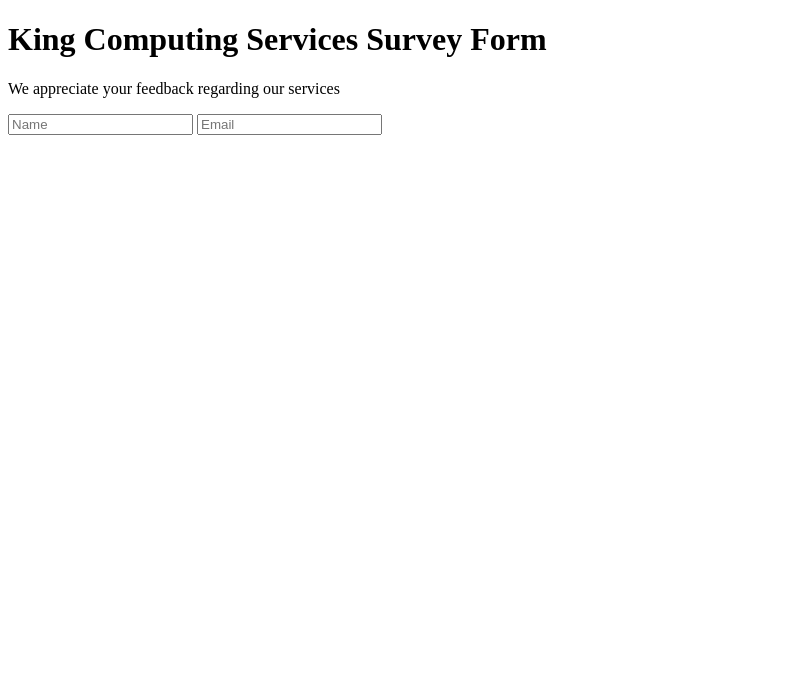
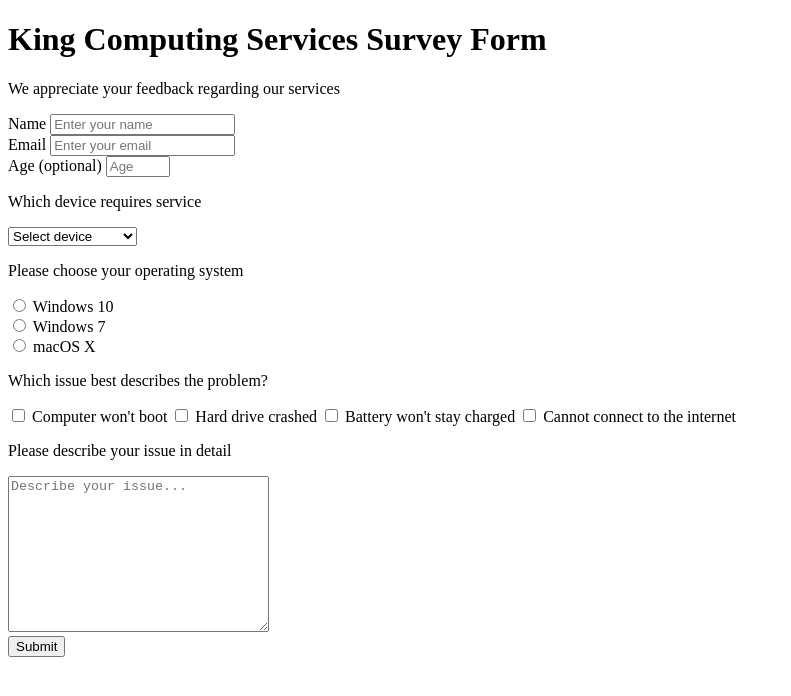
Before and after one commit to lax0248917/100DOC_Survey_Form, a plain HTML site: page index.html in a window 1280 px wide. Shown: the whole page, without its empty margins (0-791 px from the left). Drawn offline with Linux system fonts and the light colour scheme.

Commit message:
:rocket: Added all elements

```diff
--- a/index.html
+++ b/index.html
@@ -10,16 +10,83 @@
 </head>
 
 <body>
-  <div>
+  <div class="form-group">
     <h1 id="title">King Computing Services Survey Form</h1>
   </div>
-  <div>
+  <div class="form-group">
     <p id="description">We appreciate your feedback regarding our services</p>
   </div>
-  <div>
+  <div class="form-group">
     <form action="input" id="survey-form">
-      <input type="text" name="name" placeholder="Name" id="name" required>
-      <input type="email" placeholder="Email" id="email" required>
+      <div class="form-group">
+        <label for="name" id="name-label">Name</label>
+        <input type="text" name="name" placeholder="Enter your name" id="name" required>
+      </div>
+      <div class="form-group">
+        <label for="email" id="email-label">Email</label>
+        <input type="email" placeholder="Enter your email" id="email" required>
+      </div>
+      <div class="form-group">
+        <label for="number" id="number-label">Age (optional)</label>
+        <input type="number" placeholder="Age" id="number" min="1" max="120" required>
+      </div>
+      <div class="form-group">
+        <p>Which device requires service</p>
+        <select name="dropdown" id="dropdown" class="form-control" required>
+          <option disabled selected value="">Select device</option>
+          <option value="Windows Desktop">Windows Desktop</option>
+          <option value="Macbook">Macbook</option>
+          <option value="iPad">iPad</option>
+        </select>
+      </div>
+      <div class="form-group">
+        <p>Please choose your operating system</p>
+        <label for="radio">
+          <input type="radio" name="operating-system" value="Windows 10" class="input-radio">
+          Windows 10
+        </label>
+      </div>
+      <div class="form-group">
+        <label for="radio">
+          <input type="radio" name="operating-system" value="Windows 7" class="input-radio">
+          Windows 7
+        </label>
+      </div>
+      <div class="form-group">
+        <label for="radio">
+          <input type="radio" name="operating-system" value="macOS X" class="input-radio">
+          macOS X
+        </label>
+      </div>
+      <div class="form-group">
+        <p>Which issue best describes the problem?</p>
+        <label for="issue">
+          <input type="checkbox" name="issue" value="Computer won't boot">
+          Computer won't boot
+        </label>
+        <label for="issue">
+          <input type="checkbox" name="issue" value="Hard drive crashed">
+          Hard drive crashed
+        </label>
+        <label for="issue">
+          <input type="checkbox" name="issue" value="Battery won't stay charged">
+          Battery won't stay charged
+        </label>
+        <label for="issue">
+          <input type="checkbox" name="issue" value="Cannot connect to the internet">
+          Cannot connect to the internet
+        </label>
+      </div>
+      <div class="form-group">
+        <p>Please describe your issue in detail</p>
+        <textarea name="desc" id="desc" cols="30" rows="10" class="input-textarea"
+          placeholder="Describe your issue..."></textarea>
+      </div>
+      <div>
+        <button type="submit" id="submit" class="submit-button">Submit</button>
+      </div>
+
+
     </form>
   </div>
 
```
